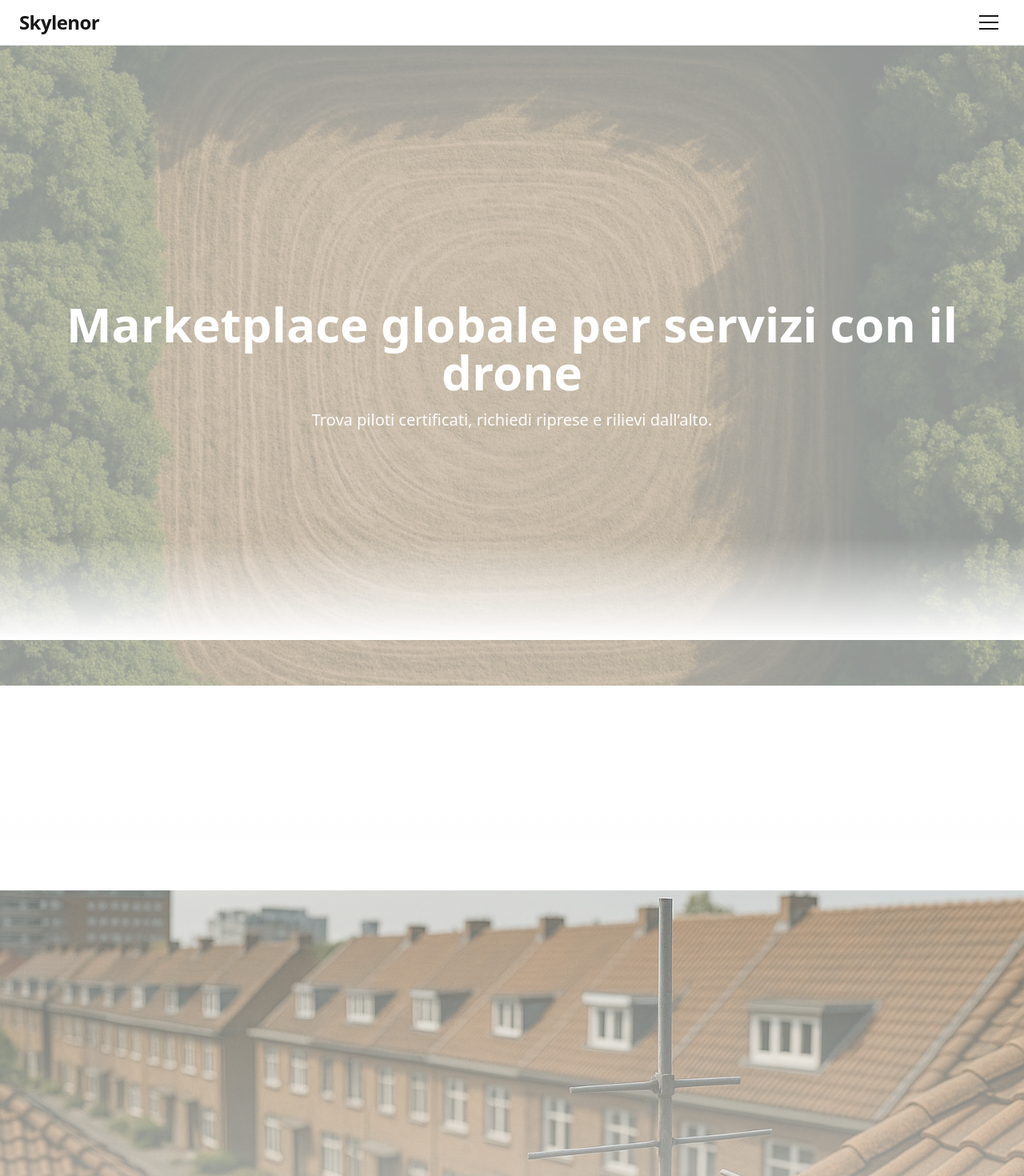
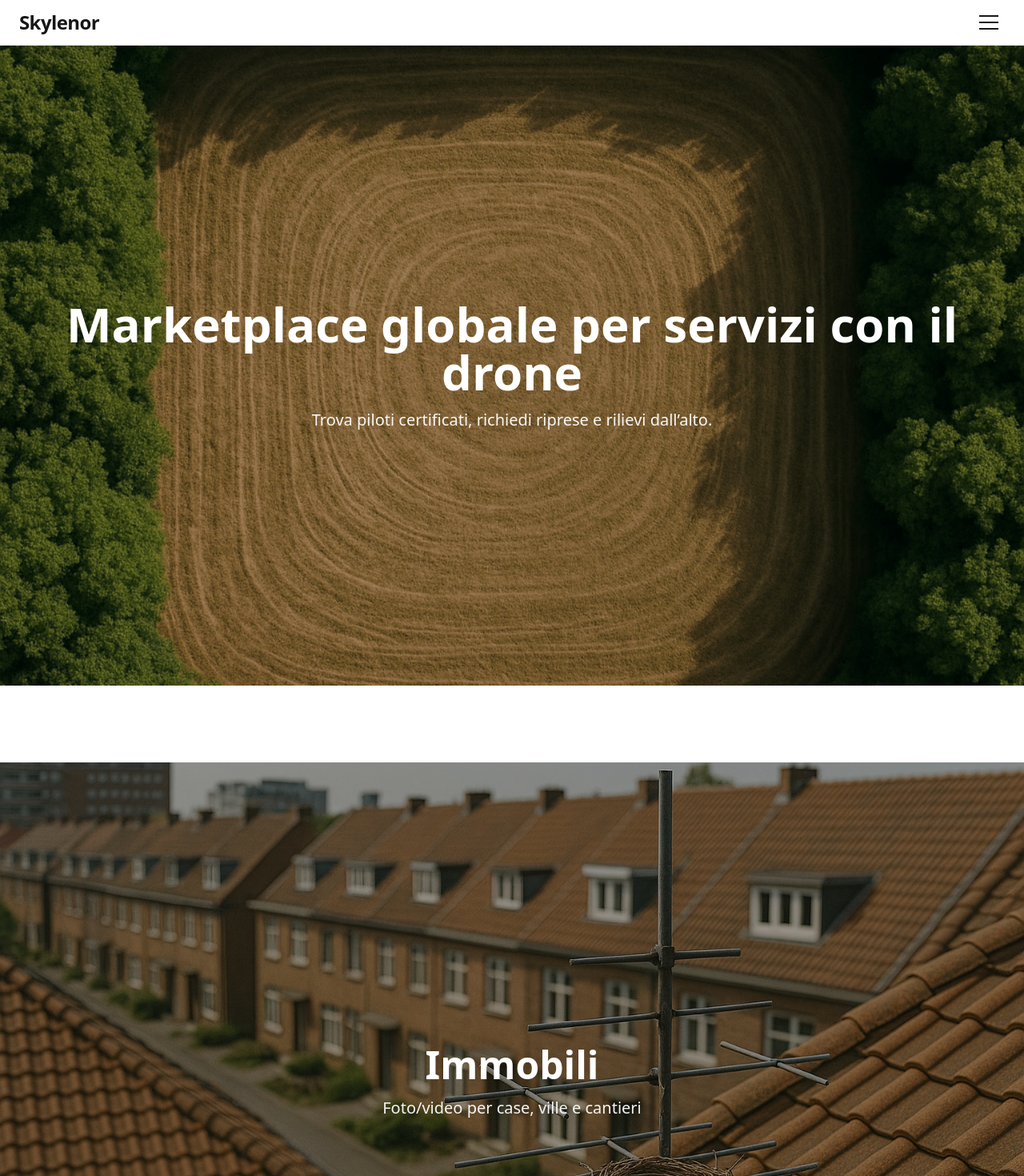
Before and after one commit to alessiomarciano007-prog/skylenor, a Next.js app: page / in a window 1280 px wide. Shown: the top 1470 px of the page at 80% size. Built offline with nearby package versions, Linux system fonts and the light colour scheme.

Commit message:
Update page.tsx

```diff
--- a/app/page.tsx
+++ b/app/page.tsx
@@ -1,7 +1,7 @@
 "use client";
 
-import Section from "./components/Section";
-import ContactForm from "./components/ContactForm"; // correggi il path se diverso
+import React from "react";
+import ContactForm from "./components/ContactForm"; // Assicurati che esista ./app/components/ContactForm.tsx
 
 type SectionItem = {
   id: string;
@@ -44,36 +44,12 @@ const sections: SectionItem[] = [
 ];
 
 export default function HomePage() {
-  const hero = sections[0];
-  const rest = sections.slice(1);
-
   return (
     <main>
-      {/* HERO: contenuto che si sfuma, NO sfumatura bianca in alto */}
-      <Section disableTopFade>
-        <div
-          id={hero.id}
-          className="relative h-screen flex flex-col items-center justify-center text-white"
-          style={{
-            backgroundImage: `url(${hero.image})`,
-            backgroundSize: "cover",
-            backgroundPosition: "center",
-          }}
-        >
-          <div className="absolute inset-0 bg-black/30" />
-          <div className="relative z-10 text-center px-4">
-            <h1 className="text-4xl sm:text-6xl font-extrabold leading-tight">
-              {hero.title}
-            </h1>
-            <p className="mt-4 text-lg sm:text-xl opacity-95">{hero.subtitle}</p>
-          </div>
-        </div>
-      </Section>
-
-      {/* SEZIONI successive: fade bianchi fissi + sbiadimento dinamico del contenuto */}
-      {rest.map((s) => (
-        <Section key={s.id}>
-          <div
+      {/* Sezioni con sfumatura fissa tra una e l'altra */}
+      {sections.map((s, idx) => (
+        <React.Fragment key={s.id}>
+          <section
             id={s.id}
             className="relative h-screen flex flex-col items-center justify-center text-white"
             style={{
@@ -82,19 +58,32 @@ export default function HomePage() {
               backgroundPosition: "center",
             }}
           >
-            {/* leggera sfumatura sopra l'immagine per il testo */}
-            <div className="absolute inset-0 bg-gradient-to-b from-transparent via-white/40 to-white" />
+            {/* leggera sfumatura interna per rendere più leggibile il testo */}
+            <div className="absolute inset-0 bg-black/30" />
             <div className="relative z-10 text-center px-4">
-              <h2 className="text-4xl sm:text-5xl font-extrabold">{s.title}</h2>
+              {idx === 0 ? (
+                <h1 className="text-4xl sm:text-6xl font-extrabold leading-tight">
+                  {s.title}
+                </h1>
+              ) : (
+                <h2 className="text-4xl sm:text-5xl font-extrabold">
+                  {s.title}
+                </h2>
+              )}
               {s.subtitle && (
                 <p className="mt-4 text-lg sm:text-xl opacity-95">{s.subtitle}</p>
               )}
             </div>
-          </div>
-        </Section>
+          </section>
+
+          {/* Divisore sfumato BIANCO tra sezioni (non dopo l’ultima) */}
+          {idx < sections.length - 1 && (
+            <div className="h-16 sm:h-24 w-full bg-gradient-to-b from-white/0 to-white" />
+          )}
+        </React.Fragment>
       ))}
 
-      {/* FORM contatti */}
+      {/* FORM contatti in fondo */}
       <ContactForm />
     </main>
   );
```
